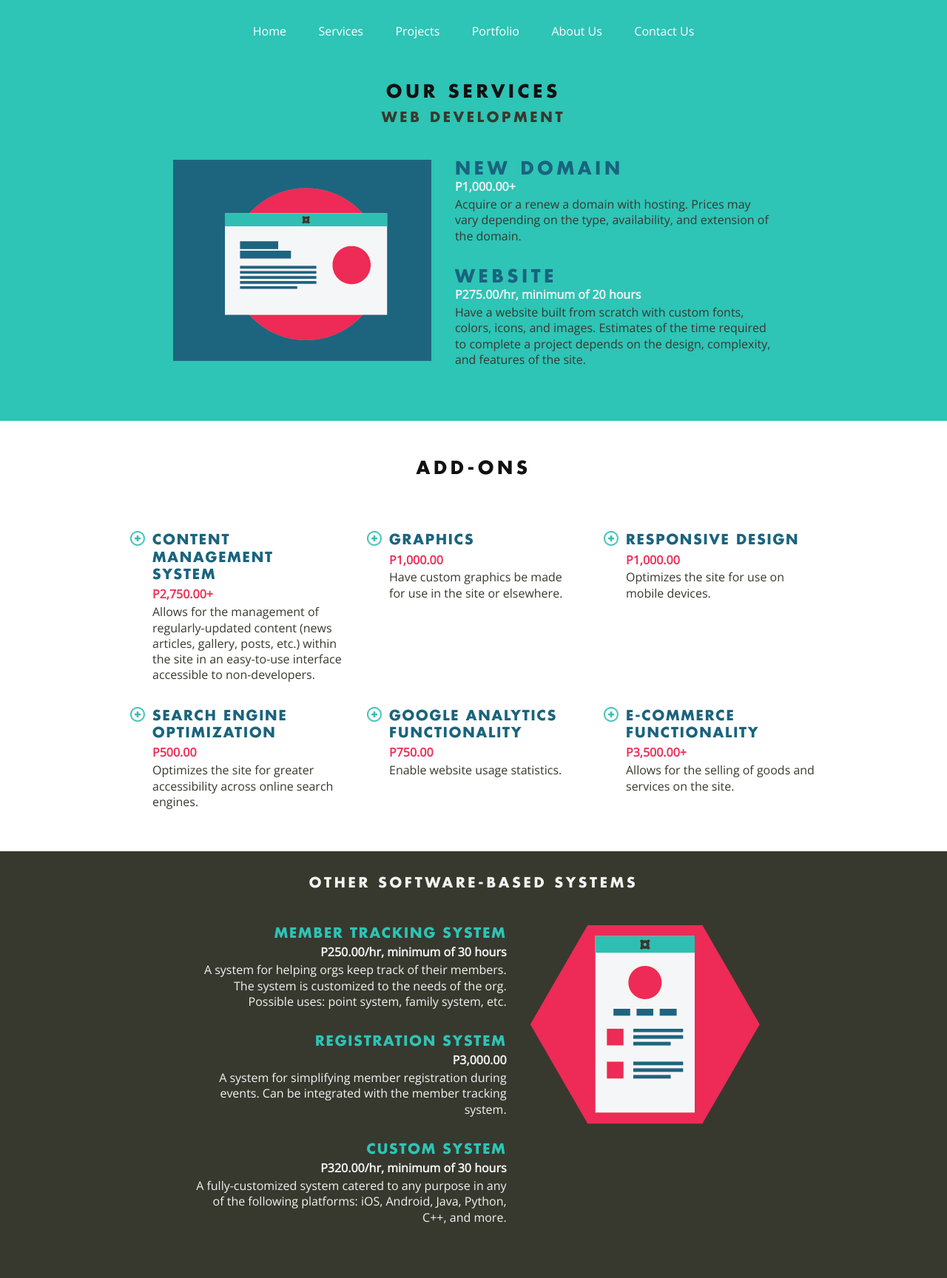
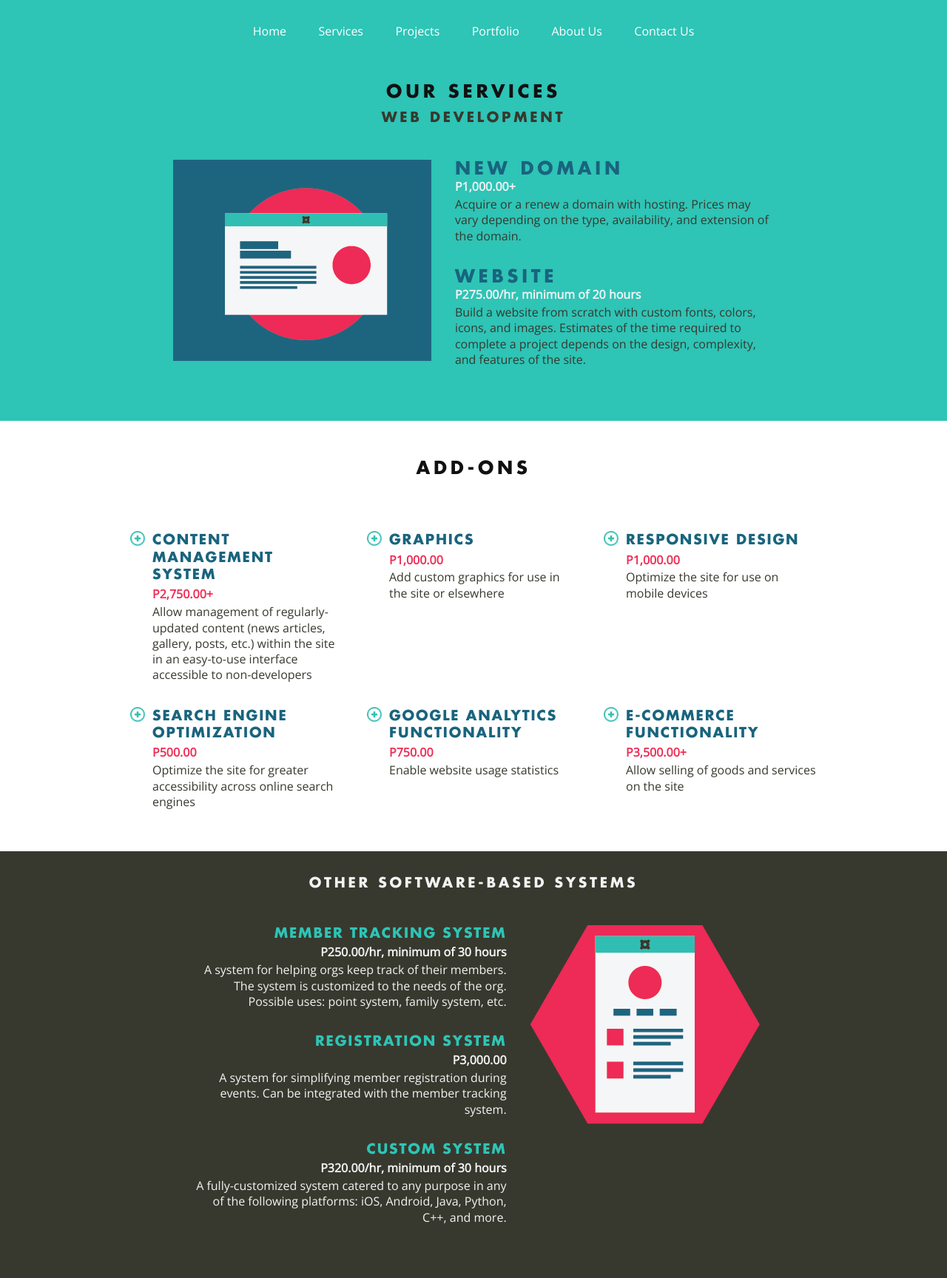
Before and after one commit to RIanDeLaCruz/CompSite2015-2016, a PHP site: page /services.php in a window 1280 px wide. Shown: the top 1728 px of the page at 74% size. Run offline with PHP 8.4, Linux system fonts and the light colour scheme.

Commit message:
Updated Services content based on comments

```diff
--- a/services.php
+++ b/services.php
@@ -39,7 +39,7 @@
 							<div class="service">
 								<h2>Website</h2>
 								<p class="price">P275.00/hr, minimum of 20 hours</p>
-								<p class="description">Have a website built from scratch with custom fonts, colors, icons, and images. Estimates of the time required to complete a project depends on the design, complexity, and features of the site.</p>
+								<p class="description">Build a website from scratch with custom fonts, colors, icons, and images. Estimates of the time required to complete a project depends on the design, complexity, and features of the site.</p>
 							</div>
 						</div>
 					</div>
@@ -55,7 +55,7 @@
 						<div class="feature">
 							<h3>Content Management System</h3>
 							<p class="price">P2,750.00+</p>
-							<p class="description">Allows for the management of regularly-updated content (news articles, gallery, posts, etc.) within the site in an easy-to-use interface accessible to non-developers.</p>
+							<p class="description">Allow management of regularly-updated content (news articles, gallery, posts, etc.) within the site in an easy-to-use interface accessible to non-developers</p>
 						</div>
 					</div>
 					<div class="service">
@@ -63,7 +63,7 @@
 						<div class="feature">
 							<h3>Graphics</h3>
 							<p class="price">P1,000.00</p>
-							<p class="description">Have custom graphics be made for use in the site or elsewhere.</p>
+							<p class="description">Add custom graphics for use in the site or elsewhere</p>
 						</div>
 					</div>
 					<div class="service">
@@ -71,7 +71,7 @@
 						<div class="feature">
 							<h3>Responsive Design</h3>
 							<p class="price">P1,000.00</p>
-							<p class="description">Optimizes the site for use on mobile devices.</p>
+							<p class="description">Optimize the site for use on mobile devices</p>
 						</div>
 					</div>
 					<div class="service">
@@ -79,7 +79,7 @@
 						<div class="feature">
 							<h3>Search Engine Optimization</h3>
 							<p class="price">P500.00</p>
-							<p class="description">Optimizes the site for greater accessibility across online search engines.</p>
+							<p class="description">Optimize the site for greater accessibility across online search engines</p>
 						</div>
 					</div>
 					<div class="service">
@@ -87,7 +87,7 @@
 						<div class="feature">
 							<h3>Google Analytics Functionality</h3>
 							<p class="price">P750.00</p>
-							<p class="description">Enable website usage statistics.</p>
+							<p class="description">Enable website usage statistics</p>
 						</div>
 					</div>
 					<div class="service">
@@ -95,7 +95,7 @@
 						<div class="feature">
 							<h3>E-Commerce Functionality</h3>
 							<p class="price">P3,500.00+</p>
-							<p class="description">Allows for the selling of goods and services on the site.</p>
+							<p class="description">Allow selling of goods and services on the site</p>
 						</div>
 					</div>
 				</div>
```
